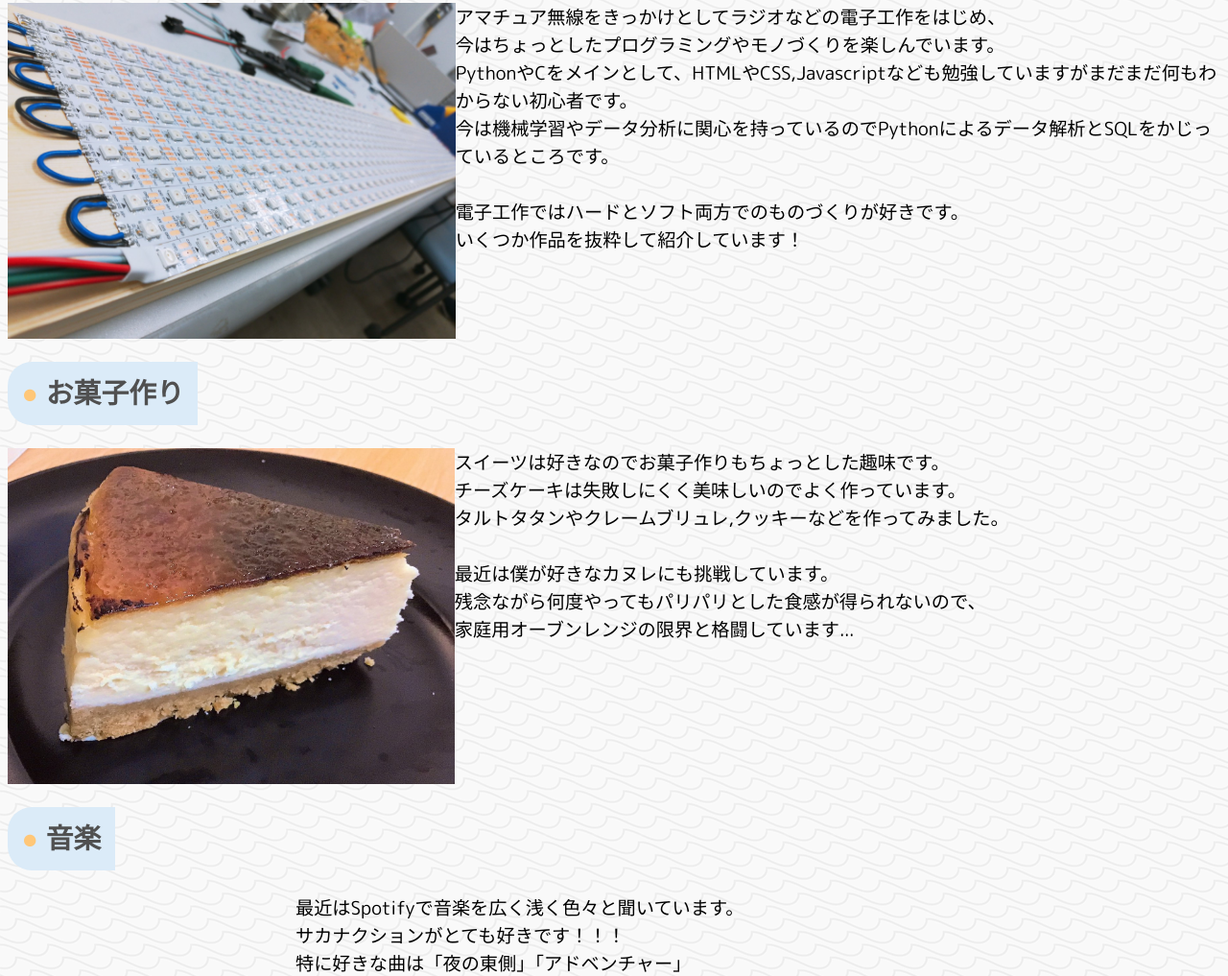
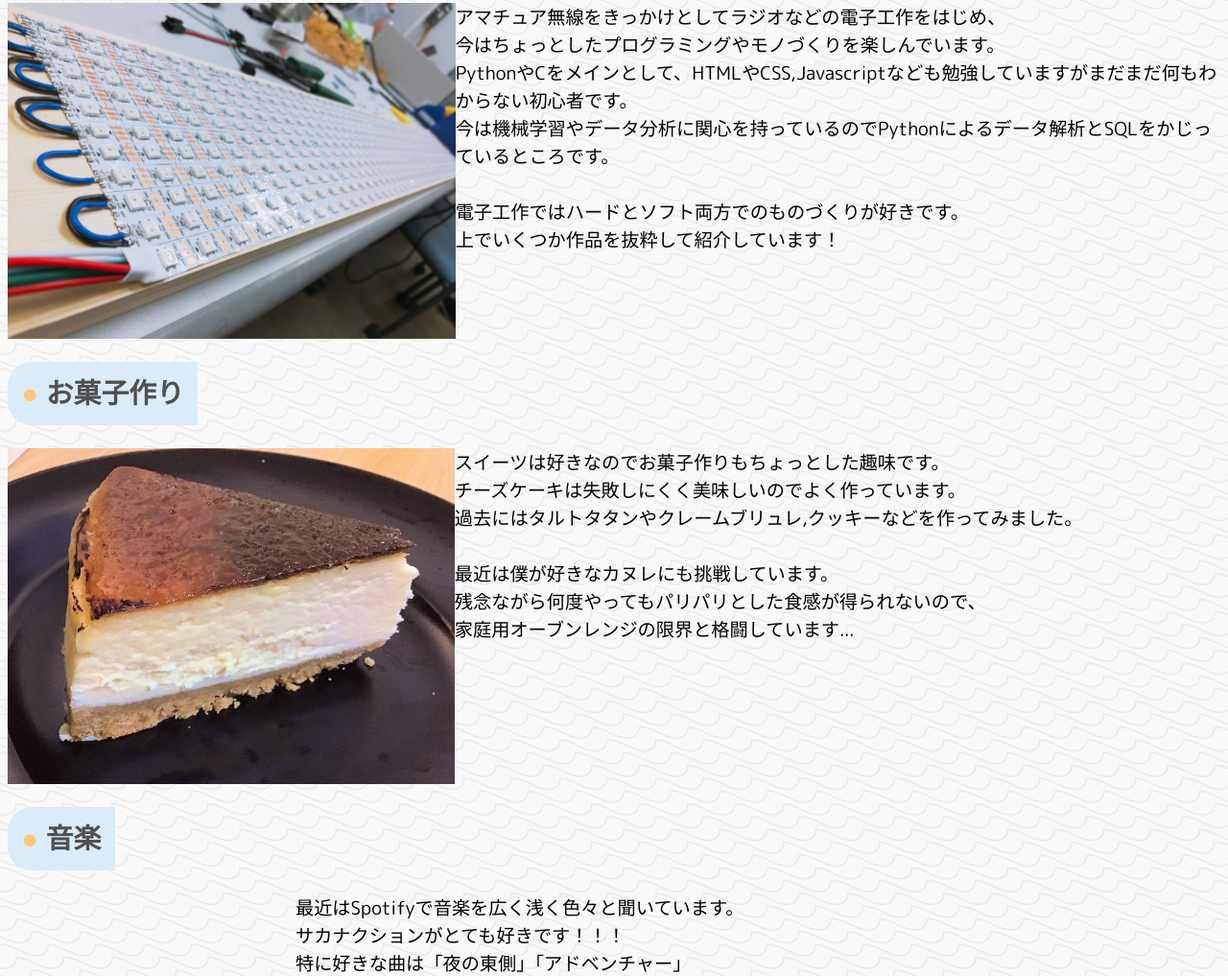
Before and after one commit to reo-g/portfolio, a plain HTML site: page index.html in a window 1280 px wide. Shown: the part 4810-5827 px from the top of the page at 96% size. Drawn offline with nearby package versions, Linux system fonts and the light colour scheme; grey boxes are pictures that could not be loaded; a web font is replaced by a local one.

Commit message:
fixed typo

```diff
--- a/index.html
+++ b/index.html
@@ -83,7 +83,7 @@
                 <blockquote class="twitter-tweet">
                     <p lang="ja" dir="ltr">京大音割れポッター同好会リスペクトを込めて全自動音割れポッターwith BadUSBを開発しました<br>自動ダウンロードにより任意のパソコンに接続するだけで音源が音量MAXで再生されます👍<br>いつでもどこでも音割れポッターが可能です🐱 <a href="https://t.co/yQyLxAJHyS">pic.twitter.com/yQyLxAJHyS</a></p>&mdash; れおまる (@_reo_g) <a href="https://twitter.com/_reo_g/status/1198932054479532032?ref_src=twsrc%5Etfw">November 25, 2019</a></blockquote>
                 <script async src="https://platform.twitter.com/widgets.js" charset="utf-8"></script>
-                <br>Digisparkマイコンを使用して<br>任意のPCで音割れポッターを流すBadUSB(?)です。<br>HIDデバイスのキーボードとして認識されます。<br><br>Powershellでps1ファイルを自動で実行後、<br>Windowsシステムの音量を強制的に100%に設定し、<br>Web上から自動で音源をダウンロードし<br>再生してくれる親切なとても仕様です。<br>
+                <br>Digisparkマイコンを使用して<br>任意のPCで音割れポッターを流すBadUSB(?)です。<br>HIDデバイスのキーボードとして認識されます。<br><br>Powershellでps1ファイルを自動で実行後、<br>Windowsシステムの音量を強制的に100%に設定し、<br>Web上から自動で音源をダウンロードし<br>再生してくれるとても親切な仕様です。<br>
             </div>
             <hr class="hr_custom">
         </div>
@@ -98,14 +98,14 @@
                     <img src="images/led.jpeg" alt="フルカラーLED" height="350">
                     <div id="desc">
                         アマチュア無線をきっかけとしてラジオなどの電子工作をはじめ、<br>今はちょっとしたプログラミングやモノづくりを楽しんでいます。<br> PythonやCをメインとして、HTMLやCSS,Javascriptなども勉強していますがまだまだ何もわからない初心者です。
-                        <br> 今は機械学習やデータ分析に関心を持っているのでPythonによるデータ解析とSQLをかじっているところです。<br><br>電子工作ではハードとソフト両方でのものづくりが好きです。<br>いくつか作品を抜粋して紹介しています！
+                        <br> 今は機械学習やデータ分析に関心を持っているのでPythonによるデータ解析とSQLをかじっているところです。<br><br>電子工作ではハードとソフト両方でのものづくりが好きです。<br>上でいくつか作品を抜粋して紹介しています！
                     </div>
                 </div>
                 <h2>お菓子作り</h2>
                 <div id="details">
                     <img src="images/cheese.jpeg" alt="チーズケーキ" height="350">
                     <div id="desc">
-                        スイーツは好きなのでお菓子作りもちょっとした趣味です。<br>チーズケーキは失敗しにくく美味しいのでよく作っています。<br>タルトタタンやクレームブリュレ,クッキーなどを作ってみました。<br><br> 最近は僕が好きなカヌレにも挑戦しています。
+                        スイーツは好きなのでお菓子作りもちょっとした趣味です。<br>チーズケーキは失敗しにくく美味しいのでよく作っています。<br>過去にはタルトタタンやクレームブリュレ,クッキーなどを作ってみました。<br><br> 最近は僕が好きなカヌレにも挑戦しています。
                         <br>残念ながら何度やってもパリパリとした食感が得られないので、<br>家庭用オーブンレンジの限界と格闘しています...<br>
                     </div>
                 </div>
```
